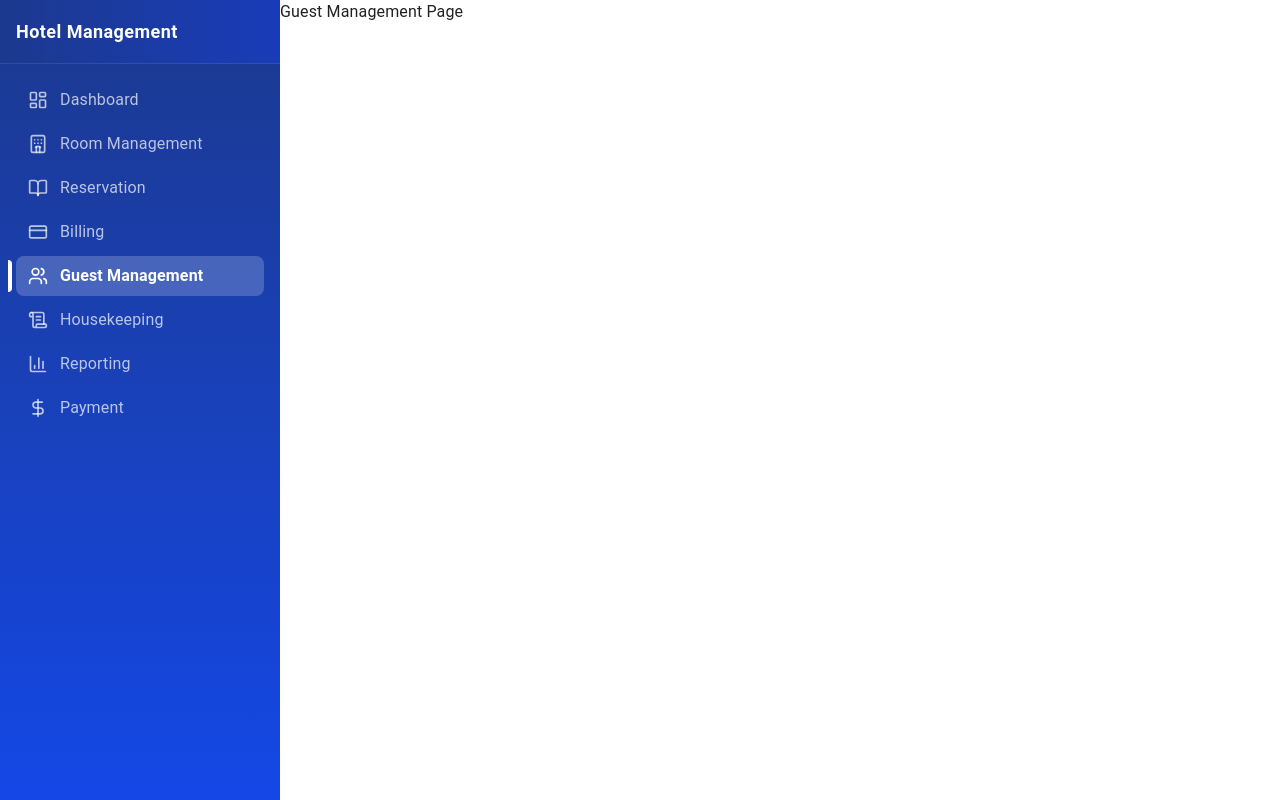
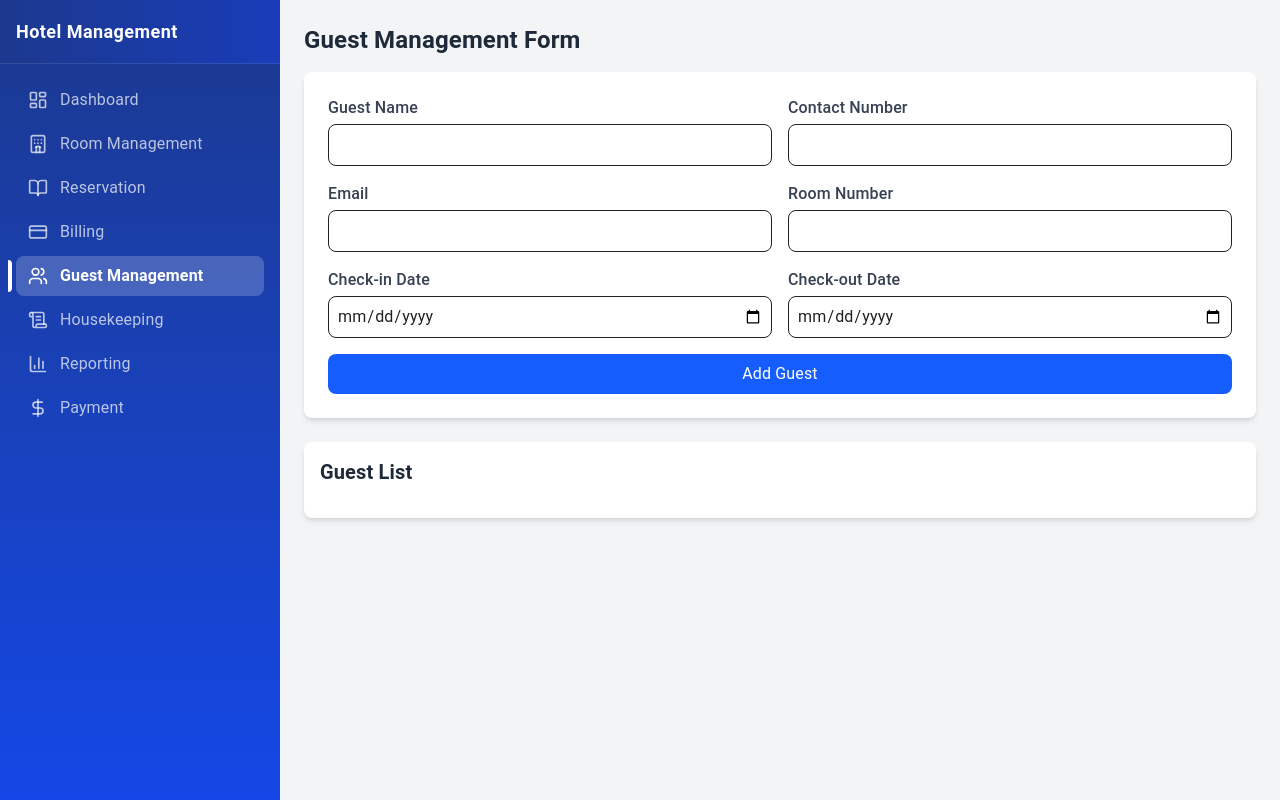
Before and after one commit to DonShanilka/hotel_management_system, a React (Vite) app: page /guest-management in a window 1280 px wide. Built offline with nearby package versions, Linux system fonts and the light colour scheme.

Commit message:
create GuestManagement form

```diff
--- a/src/pages/GuestManagement.tsx
+++ b/src/pages/GuestManagement.tsx
@@ -1,7 +1,136 @@
-import React from 'react';
+import React, { useState } from 'react';
 
 const GuestManagement: React.FC = () => {
-  return <div>Guest Management Page</div>;
+  const [guestName, setGuestName] = useState('');
+  const [contactNumber, setContactNumber] = useState('');
+  const [email, setEmail] = useState('');
+  const [roomNumber, setRoomNumber] = useState('');
+  const [checkInDate, setCheckInDate] = useState('');
+  const [checkOutDate, setCheckOutDate] = useState('');
+  const [guestList, setGuestList] = useState<any[]>([]);
+
+  const handleSubmit = (e: React.FormEvent) => {
+    e.preventDefault();
+
+    const newGuest = {
+      guestName,
+      contactNumber,
+      email,
+      roomNumber,
+      checkInDate,
+      checkOutDate,
+    };
+
+    setGuestList([...guestList, newGuest]);
+
+    // Reset form after submission
+    setGuestName('');
+    setContactNumber('');
+    setEmail('');
+    setRoomNumber('');
+    setCheckInDate('');
+    setCheckOutDate('');
+  };
+
+  return (
+    <div className="p-6 bg-gray-100 min-h-screen">
+      <h1 className="text-2xl font-semibold text-gray-800 mb-4">Guest Management Form</h1>
+
+      <form onSubmit={handleSubmit} className="bg-white p-6 rounded-lg shadow-md">
+        <div className="grid grid-cols-1 md:grid-cols-2 gap-4">
+          <div>
+            <label className="block text-gray-700 font-medium mb-1">Guest Name</label>
+            <input
+              type="text"
+              value={guestName}
+              onChange={(e) => setGuestName(e.target.value)}
+              className="w-full p-2 border rounded-lg"
+              required
+            />
+          </div>
+
+          <div>
+            <label className="block text-gray-700 font-medium mb-1">Contact Number</label>
+            <input
+              type="text"
+              value={contactNumber}
+              onChange={(e) => setContactNumber(e.target.value)}
+              className="w-full p-2 border rounded-lg"
+              required
+            />
+          </div>
+
+          <div>
+            <label className="block text-gray-700 font-medium mb-1">Email</label>
+            <input
+              type="email"
+              value={email}
+              onChange={(e) => setEmail(e.target.value)}
+              className="w-full p-2 border rounded-lg"
+              required
+            />
+          </div>
+
+          <div>
+            <label className="block text-gray-700 font-medium mb-1">Room Number</label>
+            <input
+              type="text"
+              value={roomNumber}
+              onChange={(e) => setRoomNumber(e.target.value)}
+              className="w-full p-2 border rounded-lg"
+              required
+            />
+          </div>
+
+          <div>
+            <label className="block text-gray-700 font-medium mb-1">Check-in Date</label>
+            <input
+              type="date"
+              value={checkInDate}
+              onChange={(e) => setCheckInDate(e.target.value)}
+              className="w-full p-2 border rounded-lg"
+              required
+            />
+          </div>
+
+          <div>
+            <label className="block text-gray-700 font-medium mb-1">Check-out Date</label>
+            <input
+              type="date"
+              value={checkOutDate}
+              onChange={(e) => setCheckOutDate(e.target.value)}
+              className="w-full p-2 border rounded-lg"
+              required
+            />
+          </div>
+        </div>
+
+        <button
+          type="submit"
+          className="mt-4 w-full bg-blue-600 text-white py-2 rounded-lg hover:bg-blue-700 transition"
+        >
+          Add Guest
+        </button>
+      </form>
+
+      {/* Display Guest List */}
+      <div className="mt-6 bg-white p-4 rounded-lg shadow-md">
+        <h2 className="text-xl font-semibold text-gray-800 mb-4">Guest List</h2>
+        <div className="grid grid-cols-1 md:grid-cols-2 gap-4">
+          {guestList.map((guest, index) => (
+            <div key={index} className="border p-4 rounded-lg">
+              <p><strong>Name:</strong> {guest.guestName}</p>
+              <p><strong>Contact:</strong> {guest.contactNumber}</p>
+              <p><strong>Email:</strong> {guest.email}</p>
+              <p><strong>Room Number:</strong> {guest.roomNumber}</p>
+              <p><strong>Check-in Date:</strong> {guest.checkInDate}</p>
+              <p><strong>Check-out Date:</strong> {guest.checkOutDate}</p>
+            </div>
+          ))}
+        </div>
+      </div>
+    </div>
+  );
 };
 
 export default GuestManagement;
```
